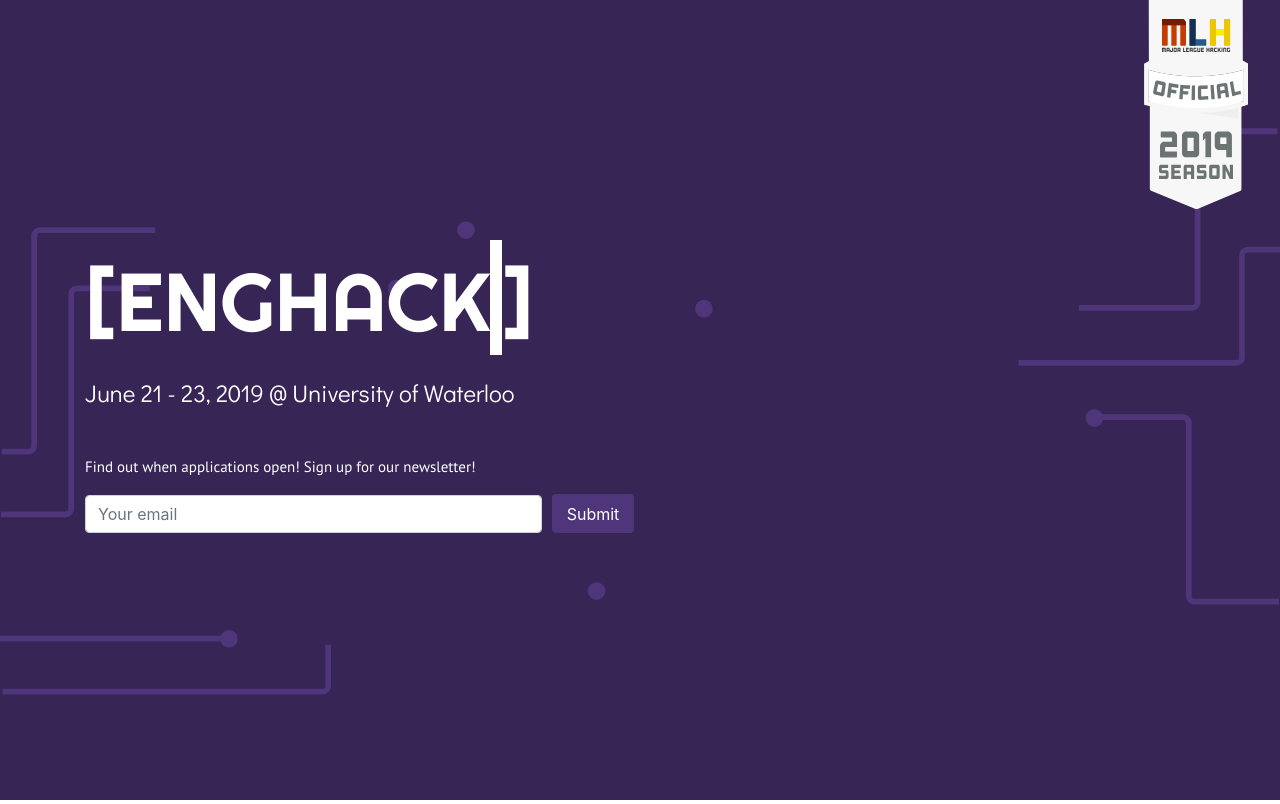
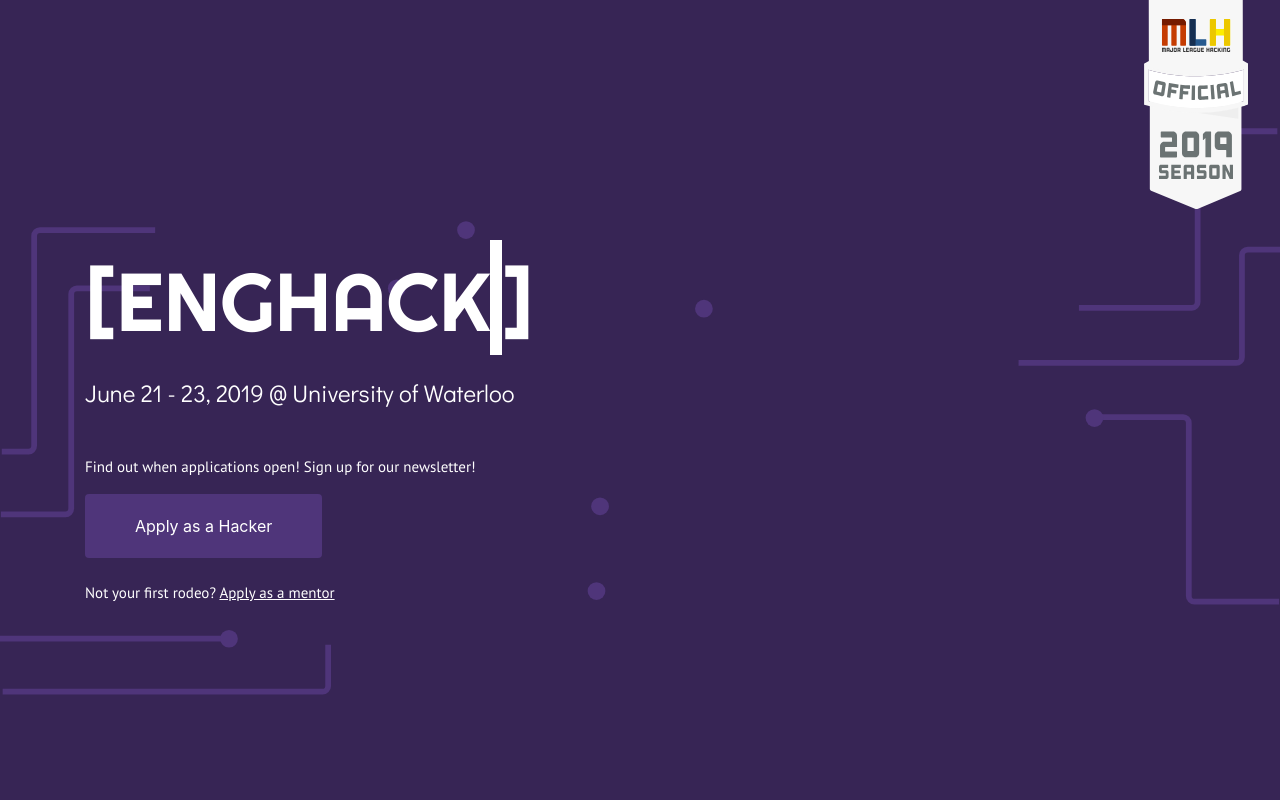
Before and after one commit to EngHack/enghack.github.io, a PHP site: page / in a window 1280 px wide. Shown: the top 804 px of the page. Run offline with PHP 8.4, Linux system fonts and the light colour scheme.

Commit message:
Add application typeforms and buttons

```diff
--- a/index.html
+++ b/index.html
@@ -67,18 +67,8 @@
           <img class="landing-logo" src="assets/enghack_logo.png" alt="enghack logo"/>
           <h3 id="logistics" class="mt-3">June 21 - 23, 2019 @ University of Waterloo</h3>
           <p id="signup" class="mt-5">Find out when applications open! Sign up for our newsletter!</p>
-          <form id="newsletter-signup">
-            <div id="newsletter-form" class="form-row align-items-center">
-              <div class="col-8 col-md-5">
-                <label class="sr-only" for="inlineFormInput">Name</label>
-                <input type="email" name="email" class="form-control mb-2" id="inlineFormInput" placeholder="Your email" required>
-              </div>
-              <div class="col-auto">
-                <button type="submit" class="btn btn-primary submit mb-2">Submit</button>
-              </div>
-            </div>
-          </form>
-          <p id="newsletter-confirmation" style="display: none">Your response has been saved!</p>
+          <a class="btn btn-primary" href="/hacker-application">Apply as a Hacker</a>
+          <p class="mt-4">Not your first rodeo? <a href="/mentor-application" style="color: white; text-decoration: underline;">Apply as a mentor</a></p>
         </div>
       </div>
     </div>
--- a/index.php
+++ b/index.php
@@ -1 +1,12 @@
-<?php include_once("index.html"); ?>
+<?php
+  $url_route = htmlspecialchars($_SERVER['REQUEST_URI'], ENT_QUOTES, 'UTF-8');
+  if(isset($url_route)) {
+    if($url_route == "/hacker-application") {
+      include_once("hacker-application.html");
+    } else if($url_route == "/mentor-application") {
+      include_once("mentor-application.html");
+    }else {
+      include_once("index.html");
+    }
+  }
+?>
```
Also changed, not shown: hacker-application.html (added, +16 -0 lines), mentor-application.html (added, +16 -0 lines).
